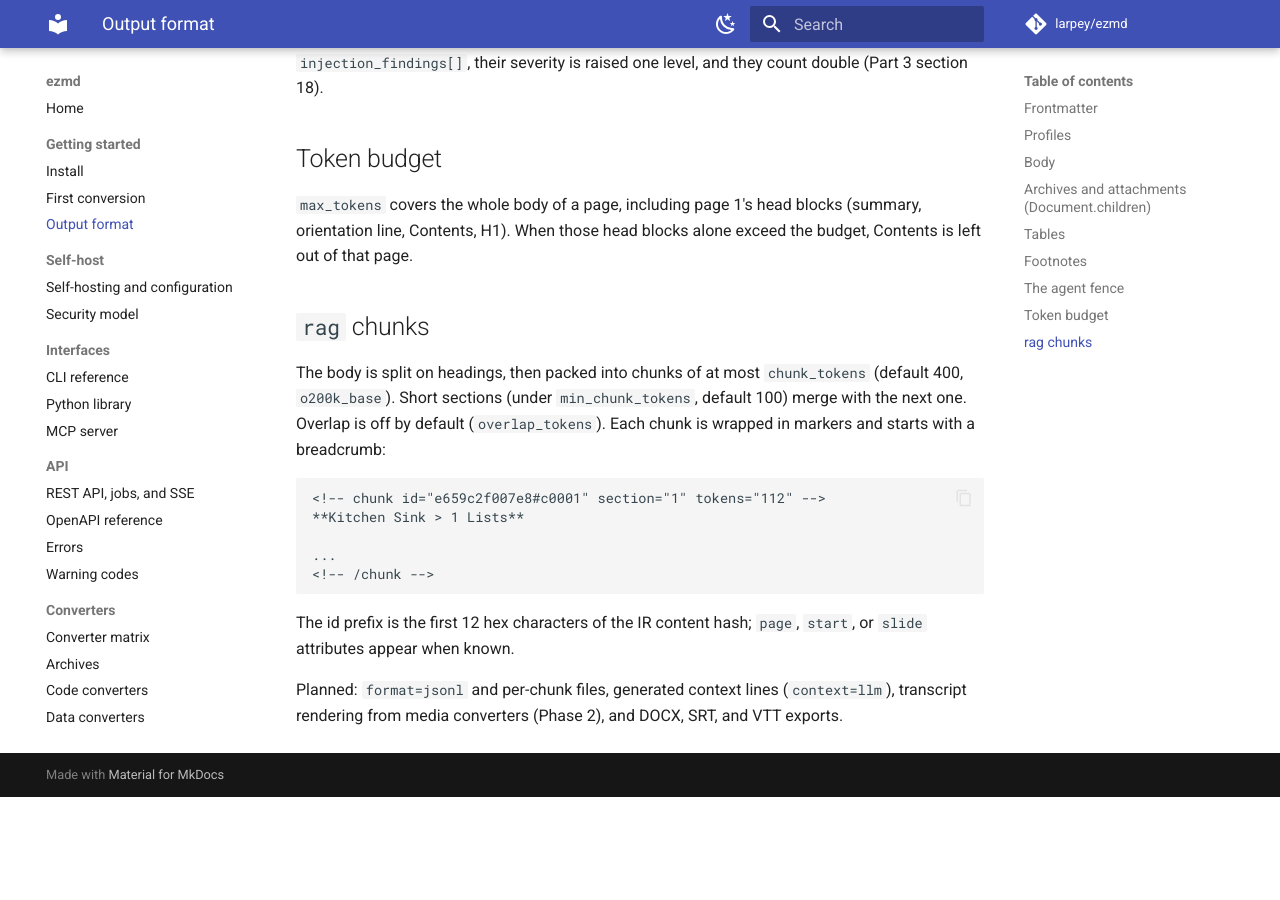
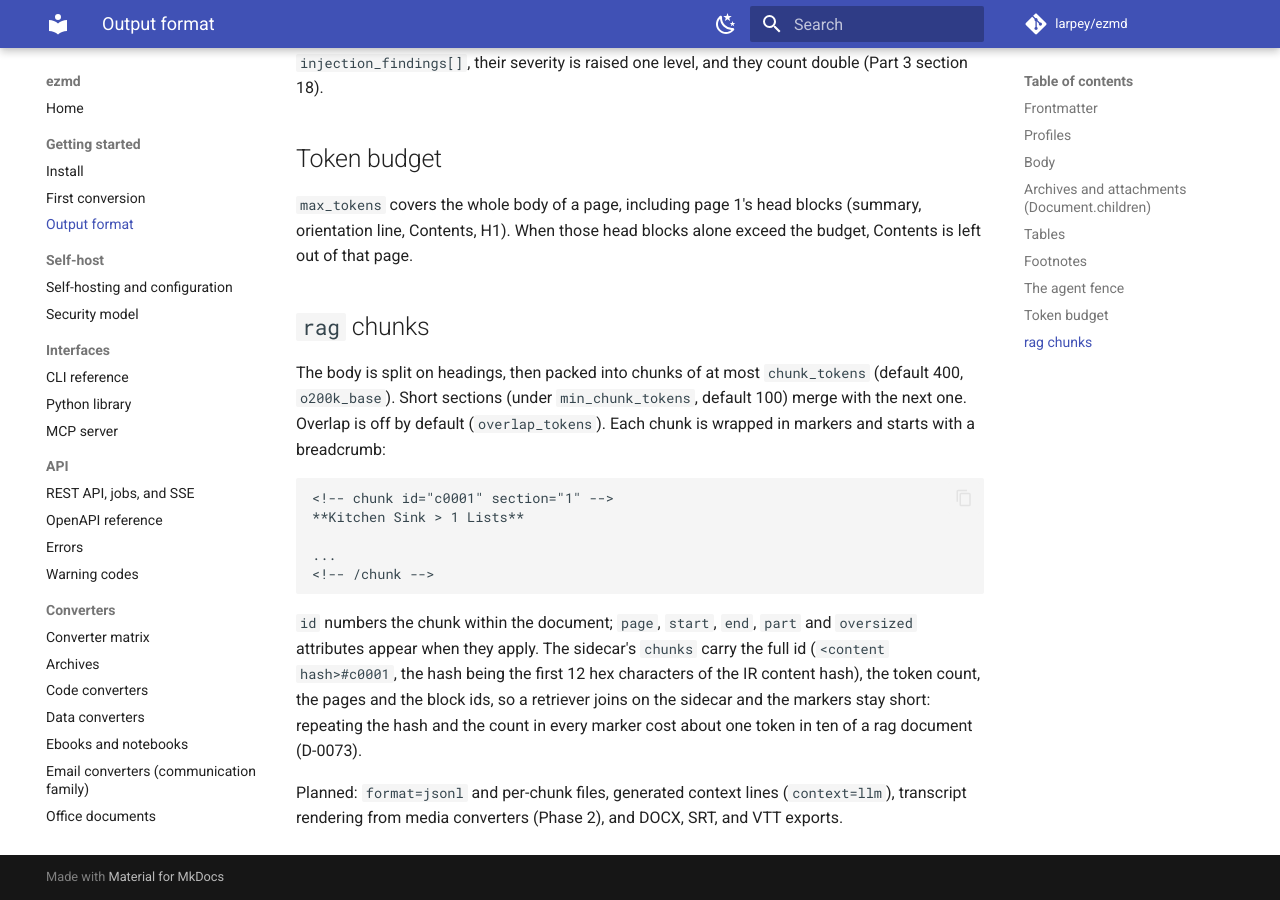
Before and after one commit to larpey/ezmd, an MkDocs documentation site: the page built from docs/output-format.md, in a window 1280 px wide and 900 px high, scrolled down 6230 px. Built offline with MkDocs 1.6.1 and Material for MkDocs 9.7.7, drawn with Linux system fonts in a browser that asks for light colours; comment, search, counter and statistics services are not loaded; before the commit the page ends 7027 px from its top, so only the background shows below that.

Commit message:
feat(render): rag chunk markers carry the chunk number only (D-0073)
The content-hash prefix repeated the same twelve characters on every chunk and the token count is a property
of the text; together they were 9.5% of a rag document over 30 arXiv papers. Both stay in the sidecar's chunk
records; the marker keeps section, page, time and part attributes. Spec and output-format docs updated.

````diff
--- a/docs/output-format.md
+++ b/docs/output-format.md
@@ -198,15 +198,18 @@ Overlap is off by default (`overlap_tokens`). Each chunk is wrapped in markers a
 breadcrumb:
 
 ```text
-<!-- chunk id="e659c2f007e8#c0001" section="1" tokens="112" -->
+<!-- chunk id="c0001" section="1" -->
 **Kitchen Sink > 1 Lists**
 
 ...
 <!-- /chunk -->
 ```
 
-The id prefix is the first 12 hex characters of the IR content hash; `page`, `start`, or `slide`
-attributes appear when known.
+`id` numbers the chunk within the document; `page`, `start`, `end`, `part` and `oversized` attributes
+appear when they apply. The sidecar's `chunks` carry the full id (`<content hash>#c0001`, the hash being the
+first 12 hex characters of the IR content hash), the token count, the pages and the block ids, so a retriever
+joins on the sidecar and the markers stay short: repeating the hash and the count in every marker cost about
+one token in ten of a rag document (D-0073).
 
 Planned: `format=jsonl` and per-chunk files, generated context lines (`context=llm`), transcript
 rendering from media converters (Phase 2), and DOCX, SRT, and VTT exports.
````
Also changed, not shown: CHANGELOG.md (+6 -0 lines), docs/internal/DECISIONS.md (+10 -0 lines), docs/internal/spec/part3.md (+3 -3 lines), 2 other files.
